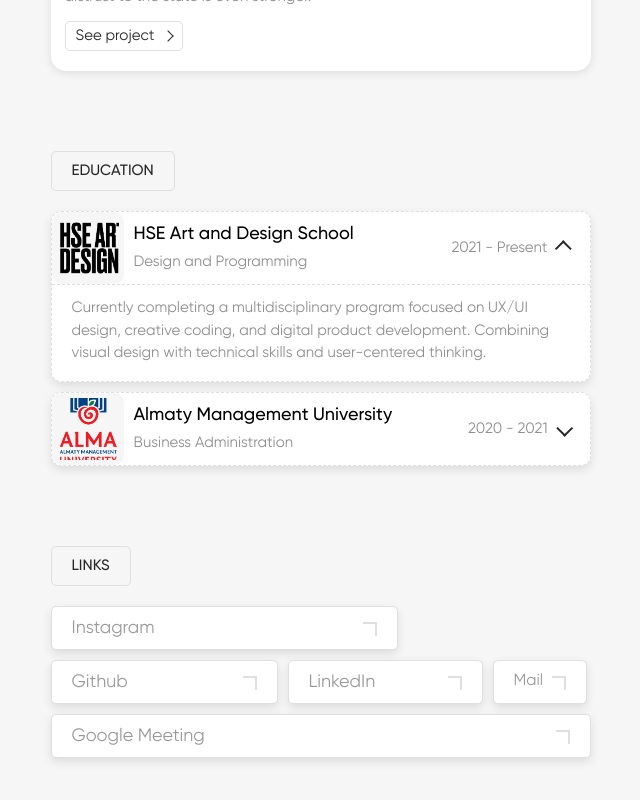
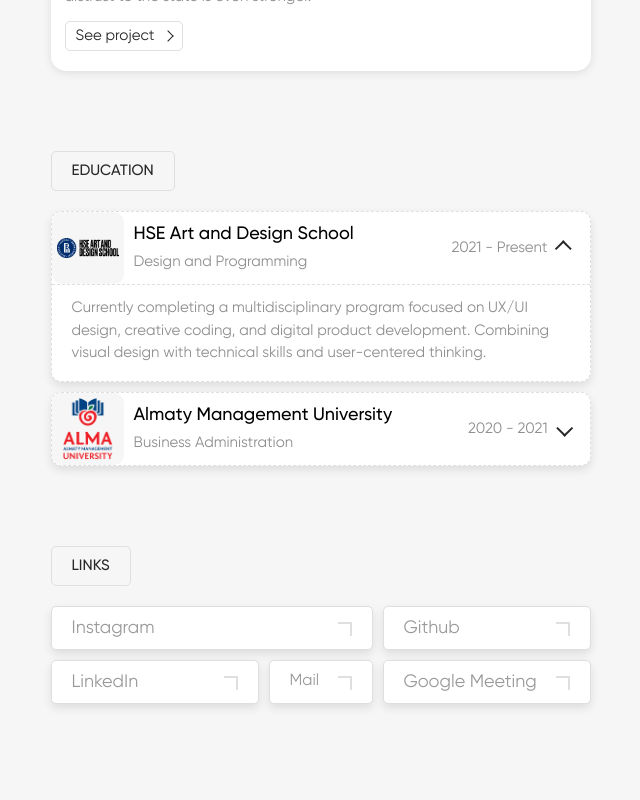
Before and after one commit to m1r4ss/my-portfolio, a Next.js app: page / in a window 1280 px wide. Shown: the part 5286-6086 px from the top of the page, without its empty margins (474-1114 px from the left). Built offline with nearby package versions, Linux system fonts and the light colour scheme.

Commit message:
Links fix

```diff
--- a/src/app/page.module.css
+++ b/src/app/page.module.css
@@ -250,7 +250,8 @@
 .logoBoxLight img {
   width: 100%;
   height: 100%;
-  object-fit: cover;
+  object-fit: contain;
+  object-position: center;
 }
 
 .logoBox img {
@@ -564,8 +565,11 @@
 }
 
 .linksGrid {
-  display: flex;
-  flex-wrap: wrap;
+  display: grid;
+  grid-template-columns: 2fr 1fr 2fr;
+  grid-template-areas:
+    "instagram instagram github"
+    "linkedin mail meeting";
   gap: 10px;
 }
 
@@ -582,6 +586,8 @@
   gap: 9px;
   box-shadow: 0 4px 10px rgba(0, 0, 0, 0.1);
   cursor: pointer;
+  width: 100%;
+  min-width: 0;
 }
 
 .linkCard:link,
@@ -603,19 +609,23 @@
 }
 
 .large {
-  width: 347px;
+  grid-area: instagram;
 }
 
 .medium {
-  width: 227px;
+  grid-area: github;
 }
 
 .small {
-  width: 195px;
+  grid-area: linkedin;
+}
+
+.auto {
+  grid-area: mail;
 }
 
 .full {
-  flex: 1 0 100%;
+  grid-area: meeting;
 }
 
 @media (max-width: 1100px) {
@@ -704,10 +714,15 @@
     font-size: 16px;
   }
 
-  .tags,
-  .linksGrid {
+  .tags {
     flex-direction: column;
     align-items: stretch;
+  }
+
+  .linksGrid {
+    display: grid;
+    grid-template-columns: 1fr;
+    grid-template-areas: none;
   }
 
   .tag,
@@ -716,6 +731,14 @@
   .medium,
   .small {
     width: 100%;
+  }
+
+  .large,
+  .medium,
+  .small,
+  .auto,
+  .full {
+    grid-area: auto;
   }
 
   .listItem {
```
